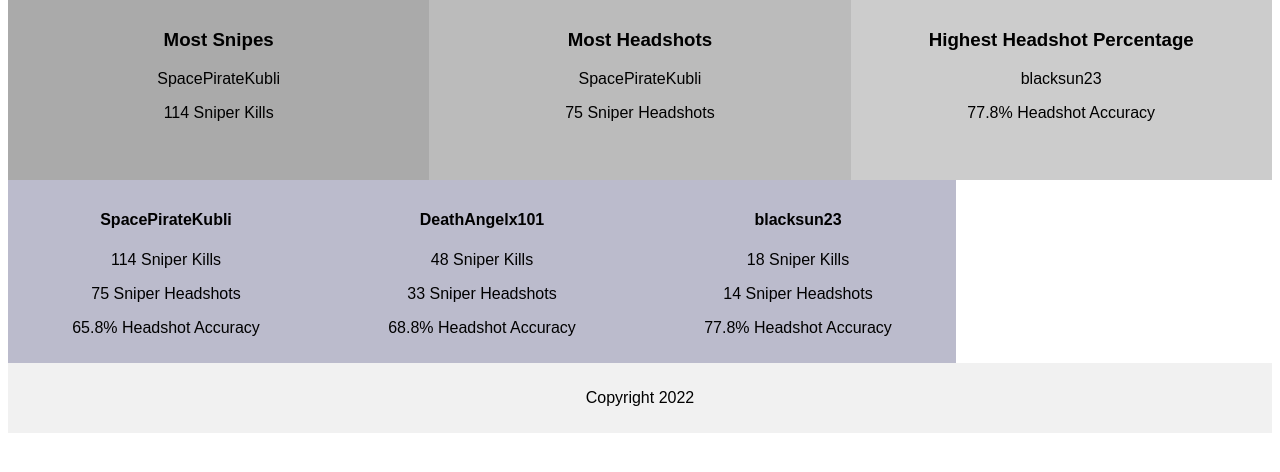
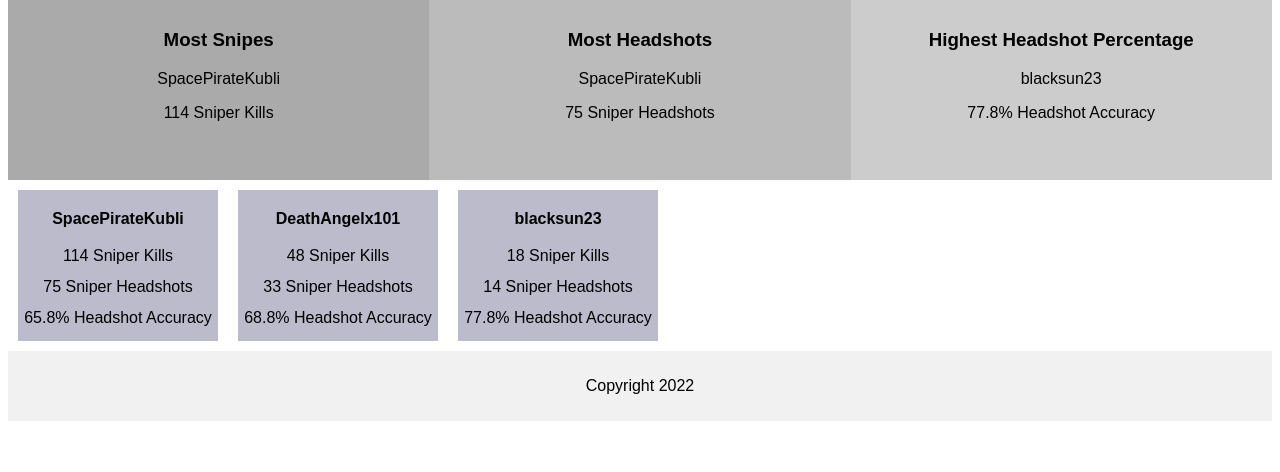
Before and after one commit to SniperSkirmish/DestinyStats, a Flask app: page / in a window 1280 px wide. Shown: the part 262-734 px from the top of the page. Run offline with Flask 2, Linux system fonts and the light colour scheme; data comes from the database, SQL or seed files in the repository.

Commit message:
Release 0.4
Updated HTML for flex containers

```diff
--- a/templates/index.html
+++ b/templates/index.html
@@ -54,13 +54,21 @@ li a:hover:not(.active) {
   height: 180px; /* Should be removed. Only for demonstration */
 }
 
-/* Create four equal columns that floats next to each other */
-.player {
-  float: left;
+/* Create flex container for player cards */
+.flex-container {
+  display: flex;
+  flex-wrap: wrap;
+  align-content: space-around;
+  background-color: white;
+  align-items: stretch;
+}
+
+.flex-container > div {
+  background-color: #f1f1f1;
+  width: 200px;
+  margin: 10px;
   text-align: center;
-  width: 25%;
-  padding: 10px;
-  /*height: 180px; /* Should be removed. Only for demonstration */
+  line-height: 15px;
 }
 
 /* Clear floats after the columns */
@@ -125,9 +133,9 @@ li a:hover:not(.active) {
 
 </div>
 
-<div class="row">
+<div class="flex-container">
   {% for player in playerStats %}
-    <div class="player" style="background-color:#bbc;">
+    <div style="background-color:#bbc;">
       <h4>{{player['Name']}}</h4>
       <p>{{player['SniperKills']}} Sniper Kills</p>
       <p>{{player['SniperHeadShots']}} Sniper Headshots</p>
```
